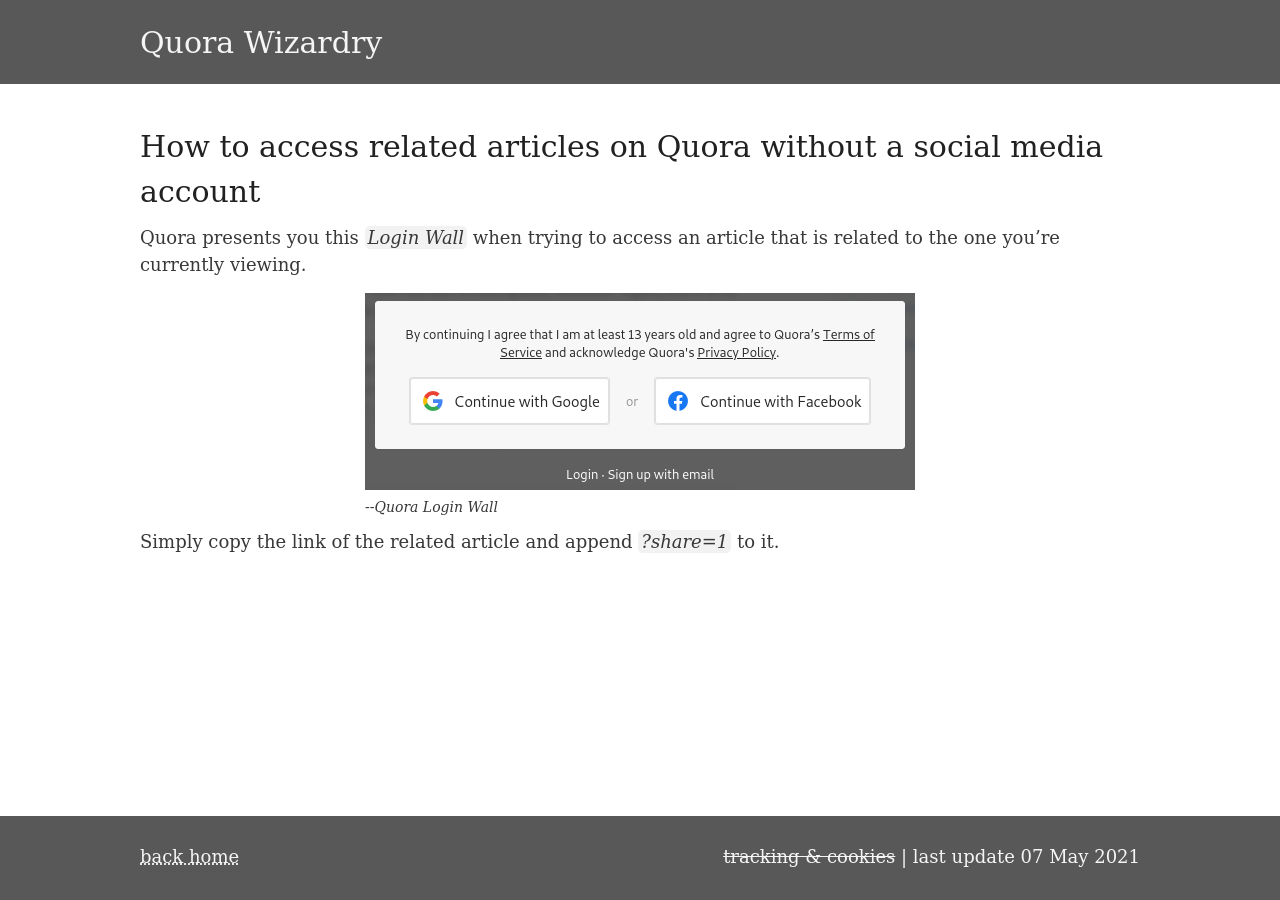
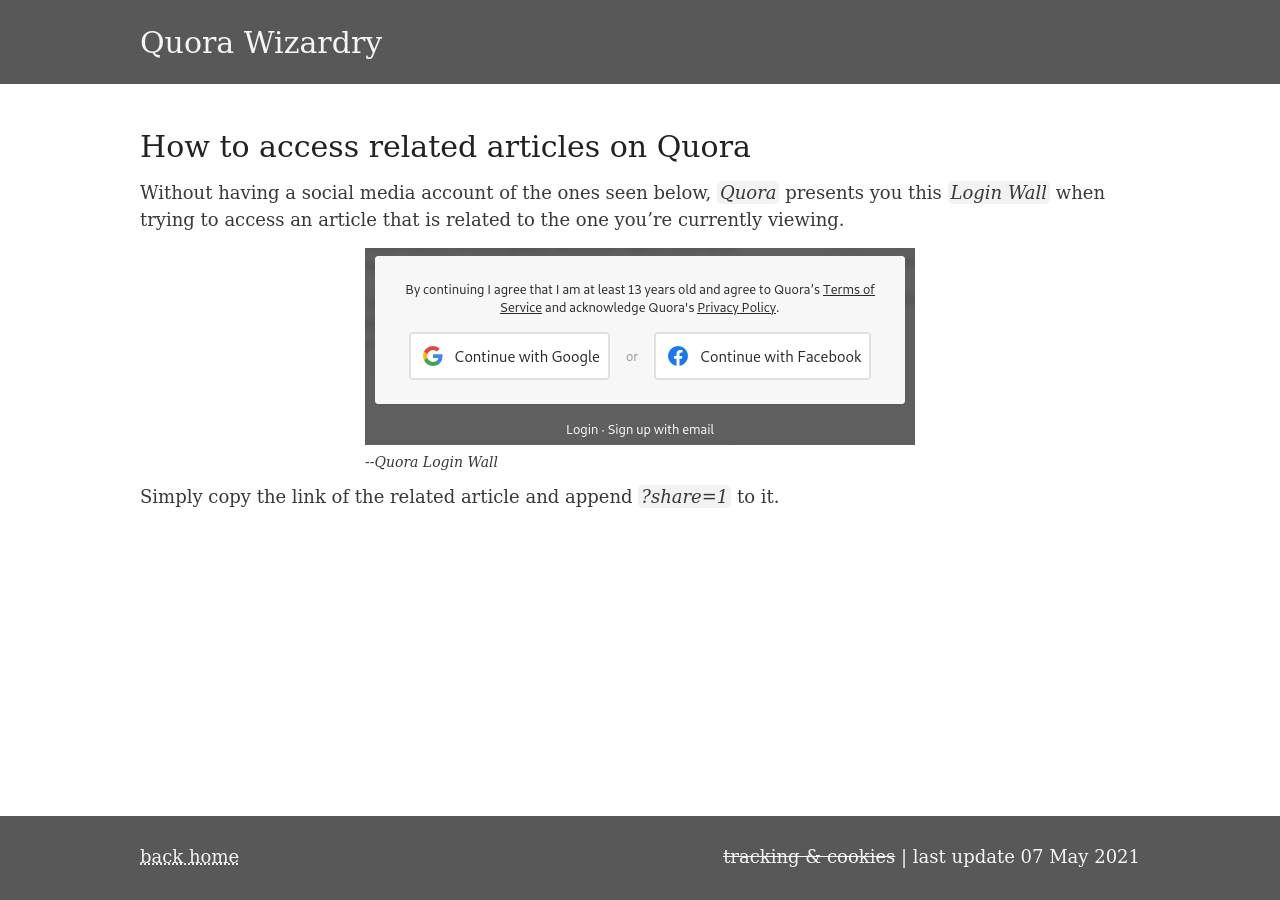
Before and after one commit to ZackDev/zackdev.github.io, a Jekyll site: the page built from _posts/2021-04-12-quora-wizardry.md, in a window 1280 px wide. Built offline with Jekyll 4.4.1, drawn with Linux system fonts in a browser that asks for light colours.

Commit message:
changed content

```diff
--- a/_posts/2021-04-12-quora-wizardry.md
+++ b/_posts/2021-04-12-quora-wizardry.md
@@ -6,9 +6,9 @@
 published: true
 archived: true
 ---
-# How to access related articles on Quora without a social media account
+# How to access related articles on Quora
 
-Quora presents you this `Login Wall` when trying to access an article that is related to the one you're currently viewing.
+Without having a social media account of the ones seen below, `Quora` presents you this `Login Wall` when trying to access an article that is related to the one you're currently viewing.
 
 {% include image.html url="/assets/img/quora-login-wall.png" description="Quora Login Wall" %}
 
```
